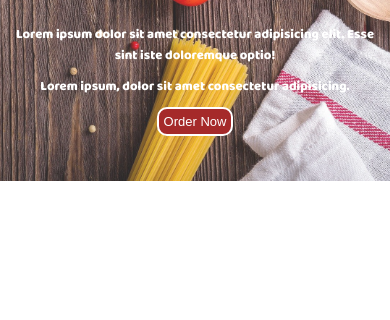
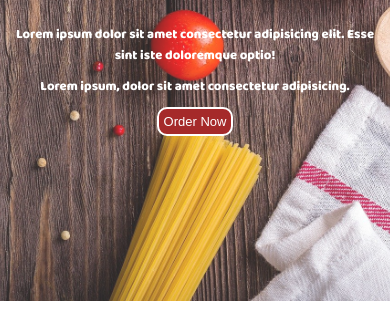
Before and after one commit to Anadee11/Food-Ordering-Website, a plain HTML site: page index.html in a window 390 px wide. Shown: the part 279-599 px from the top of the page. Drawn offline with Linux system fonts and the light colour scheme.

Commit message:
More Responsive

```diff
--- a/css/phone.css
+++ b/css/phone.css
@@ -15,7 +15,7 @@
     text-align: center;
 }
 #Home::before{
-    height: 460px;
+    height: 580px;;
 }
 
 /* Services-Section */
--- a/css/style.css
+++ b/css/style.css
@@ -68,7 +68,7 @@ html{
 }
 #Home::before{
     content: "";
-    height: 90%;
+    height: 650px;
     width: 100%;
     position: absolute;
     background:url('../bg1.jpg') no-repeat center center/cover;
```
